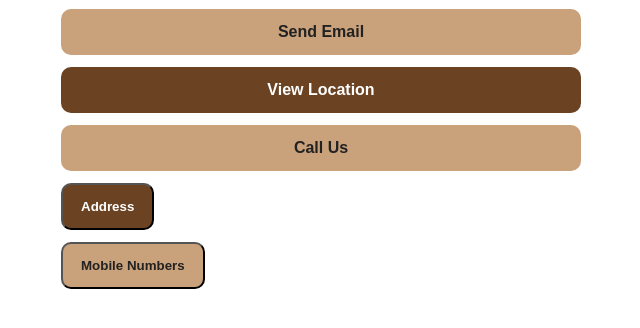
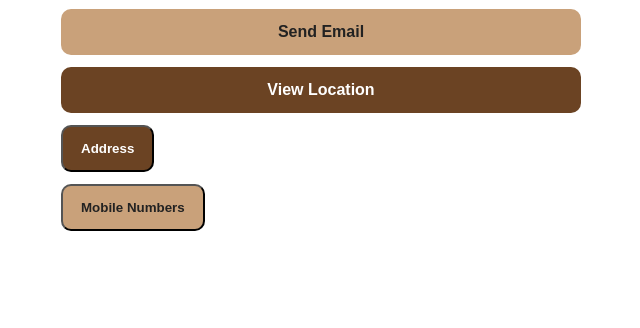
Before and after one commit to mtsianaki/topcup-qr, a plain HTML site: page index.html in a window 1280 px wide. Shown: the part 358-686 px from the top of the page, without its empty margins (319-959 px from the left). Drawn offline with Linux system fonts and the light colour scheme.

Commit message:
Add files via upload

```diff
--- a/index.html
+++ b/index.html
@@ -25,7 +25,7 @@
   <a class="btn" href="https://topcuptrading.com">Website</a>
   <a class="btn light" href="mailto:info@topcuptrading.com?subject=Inquiry&body=Hello%20Top%20Cup">Send Email</a>
  <a class="btn" href="https://maps.google.com/?q=25.251457,55.301736">View Location</a>
-  <a class="btn light" href="tel:+9821XXXXXXX">Call Us</a>
+
 
   <!-- Address -->
   <button class="btn" onclick="toggleBox('addressBox')">Address</button>
```
